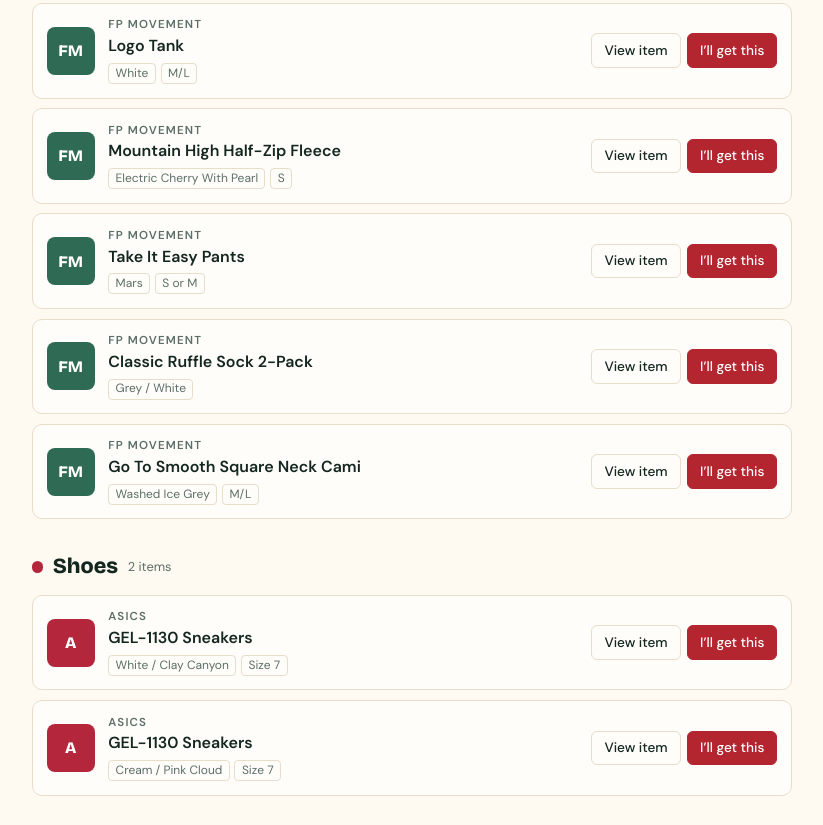
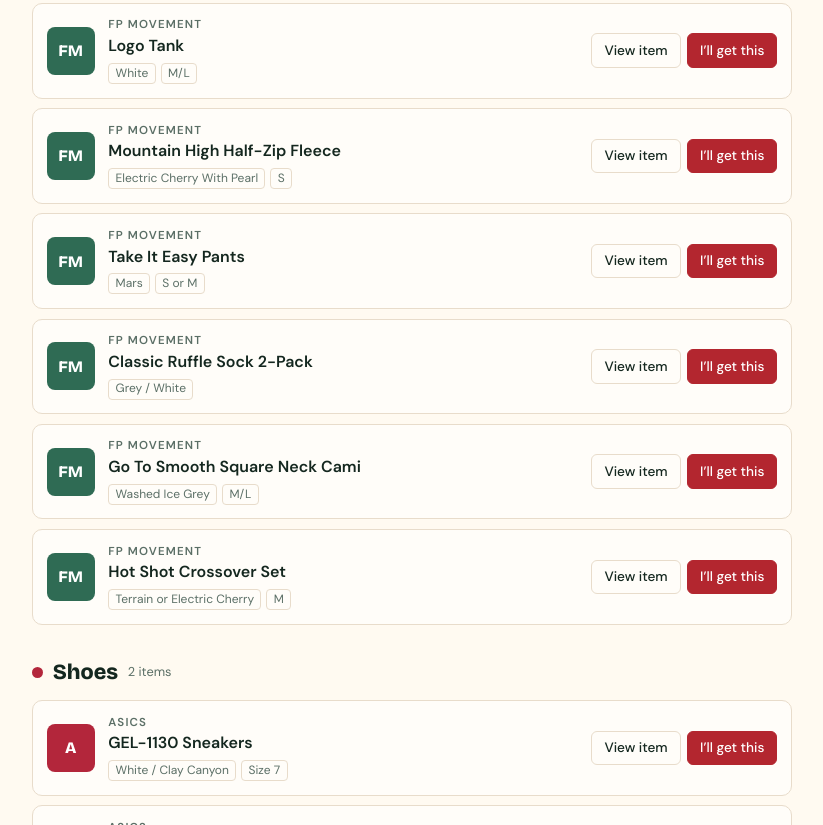
Before and after one commit to vaneslopez/vanesxmaslist, a plain HTML site: page index.html in a window 1280 px wide. Shown: the part 788-1613 px from the top of the page, without its empty margins (228-1051 px from the left). Drawn offline with nearby package versions, Linux system fonts and the light colour scheme; no server answers.

Commit message:
Add Hot Shot Crossover Set

```diff
--- a/index.html
+++ b/index.html
@@ -29,6 +29,7 @@
 const API_URL = "https://script.google.com/macros/s/AKfycbxy95QPgvKvFUig784nzA2t9AvvbPKblypZYADiGt9ET68PO6lsitQuialCbsVe3snyTw/exec";
 const ITEMS = [
 ["yoga-towel","studio","lululemon","Yoga Mat Towel with Grip",["Black"],"$64","https://shop.lululemon.com/p/yoga-mat-towel-grip/ogch4mjrp8?color=0001"],["yoga-bag","studio","lululemon","Adjustable Yoga Mat Bag",["Black"],"$68","https://shop.lululemon.com/p/adjustable-yoga-mat-bag/eogyiznq7r?color=0001"],["fp-tank","studio","FP Movement","Logo Tank",["White","M/L"],"$38","https://www.freepeople.com/fpmovement/shop/fp-movement-logo-tank/?color=010&size=M/L&type=REGULAR&quantity=1"],["fp-fleece","studio","FP Movement","Mountain High Half-Zip Fleece",["Electric Cherry With Pearl","S"],"$98","https://www.freepeople.com/fpmovement/shop/mountain-high-half-zip-fleece/?color=258&size=S&type=REGULAR&quantity=1"],["fp-pants","studio","FP Movement","Take It Easy Pants",["Mars","S or M"],"$78","https://www.freepeople.com/fpmovement/shop/take-it-easy-pants/?color=051&size=S&type=REGULAR&quantity=1"],["fp-socks","studio","FP Movement","Classic Ruffle Sock 2-Pack",["Grey / White"],"$28","https://www.freepeople.com/fpmovement/shop/classic-ruffle-sock-2-pack/?color=006&size=One+Size&type=REGULAR&quantity=1"],["fp-cami","studio","FP Movement","Go To Smooth Square Neck Cami",["Washed Ice Grey","M/L"],"$48","https://www.freepeople.com/fpmovement/shop/go-to-smooth-square-neck-cami/?color=040&size=M/L&type=REGULAR&quantity=1"],
+["fp-hot-shot","studio","FP Movement","Hot Shot Crossover Set",["Terrain or Electric Cherry","M"],"","https://www.freepeople.com/shop/hot-shot-crossover-set/?color=622"],
 ["asics-white","shoes","Asics","GEL-1130 Sneakers",["White / Clay Canyon","Size 7"],"","https://www.anthropologie.com/shop/asics-gel-1130-sneakers2?color=879&type=STANDARD&quantity=1&size=7W+/+5.5M"],["asics-cream","shoes","Asics","GEL-1130 Sneakers",["Cream / Pink Cloud","Size 7"],"","https://www.anthropologie.com/shop/asics-gel-1130-sneakers2?color=014&type=STANDARD&quantity=1&size=7W+/+5.5M"],
 ["sony-xm5","tech","Sony","WH-1000XM5 Wireless Noise Cancelling Headphones",["Silver"],"","https://www.bestbuy.com/product/sony-wh-1000xm5-wireless-noise-cancelling-over-the-ear-headphones-silver/J7XSRH5CXV"],["casely-plum","tech","Casely","On the Dot iPhone 17 Pro Case",["Plum polka dot","iPhone 17 Pro"],"","https://www.getcasely.com/collections/iphone-17-pro-cases/products/on-the-dot-plum-polka-dot-case?variant=43942452625511"],["casely-olive","tech","Casely","Olive Stripes iPhone 17 Pro Case",["Layered lines","iPhone 17 Pro"],"","https://www.getcasely.com/collections/iphone-17-pro-cases/products/olive-stripes-layered-lines-case?variant=50394337575015"],
 ["pure-trio","beauty","Innersense","Pure Trio",[],"$84","https://innersensebeauty.com/collections/clean-hair-care-kits/products/pure-trio"],["vb-iron","beauty","Vera Bradley","Ultralight Curling & Flat Iron Cover",[],"","https://www.target.com/p/vera-bradley-women-s-outlet-ultralight-curling-flat-iron-cover/-/A-93335965?preselect=93335967"],
```
